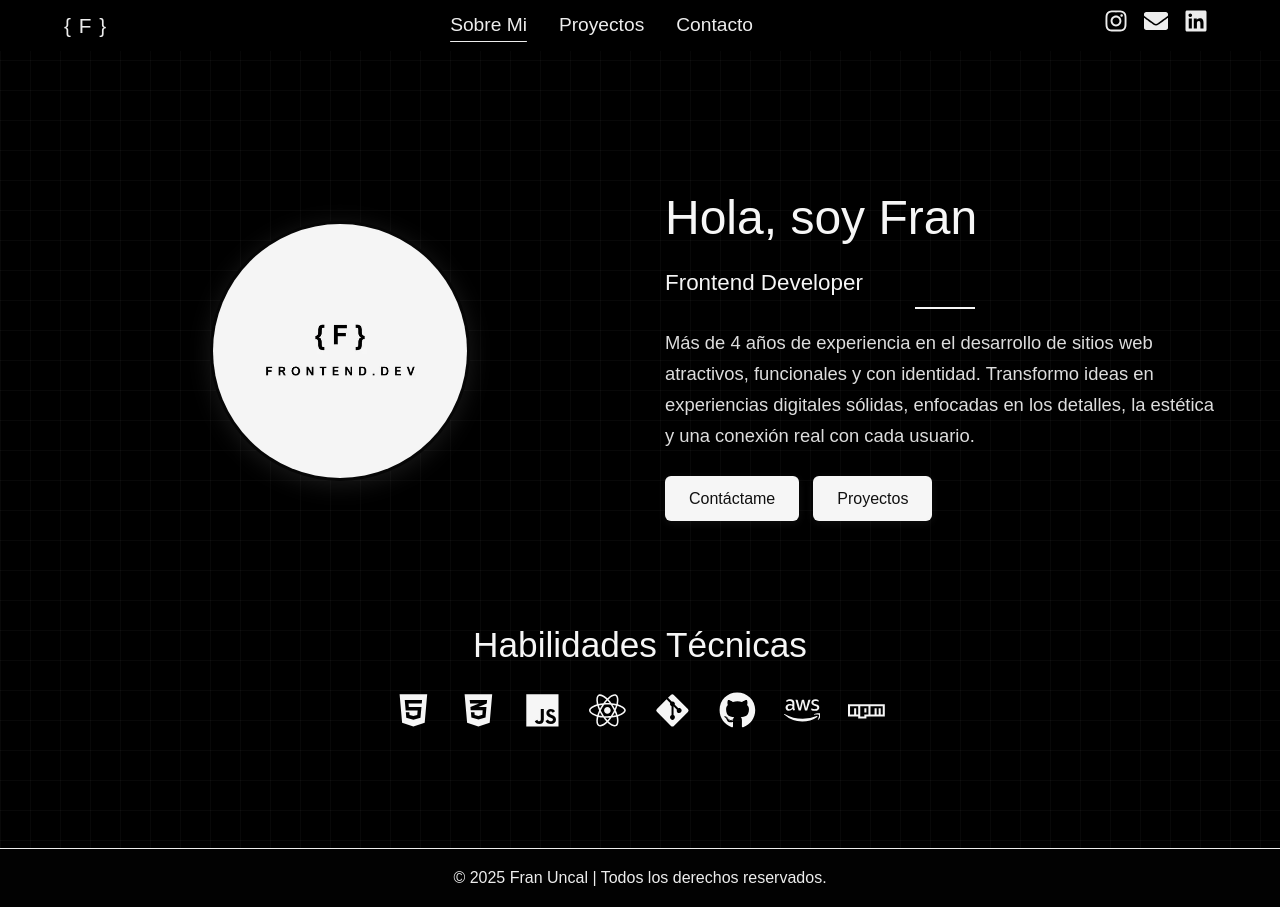
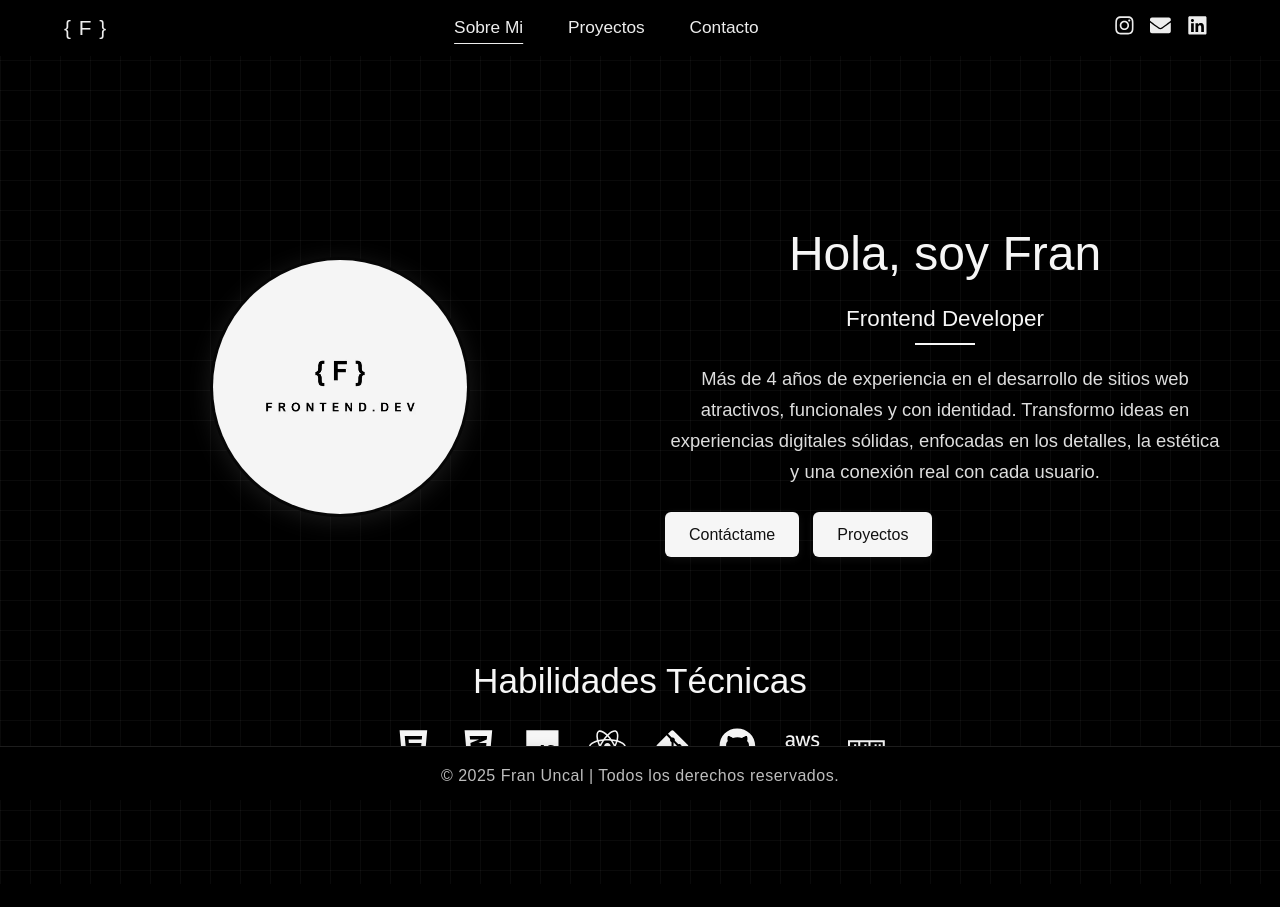
Before and after one commit to franuncal/FRANUNCAL-PORTFOLIO-WEB, a React (Vite) app: page / in a window 1280 px wide. After the commit the page ends 884 px from the top, so only its background shows below. Built offline with nearby package versions, Linux system fonts and the light colour scheme; a web font is replaced by a local one.

Commit message:
Confirma todos los cambios pendientes

```diff
--- a/package.json
+++ b/package.json
@@ -12,6 +12,7 @@
   "dependencies": {
     "bootstrap-icons": "^1.11.3",
     "font-awesome": "^4.7.0",
+    "gsap": "^3.13.0",
     "react": "^18.3.1",
     "react-dom": "^18.3.1",
     "react-icons": "^5.3.0",
--- a/src/App.css
+++ b/src/App.css
@@ -28,7 +28,17 @@ html {
 body {
   overflow-x: hidden;
   line-height: 1.6;
-  background-color: var(--bg-color);
+  background-color: #000;
+  background-image: linear-gradient(
+      to right,
+      rgba(255, 255, 255, 0.04) 1px,
+      transparent 1px
+    ),
+    linear-gradient(to bottom, rgba(255, 255, 255, 0.04) 1px, transparent 1px);
+  background-size: 30px 30px;
+  background-position: 0 0;
+  transition: background-position 0.3s;
+  padding-top: 56px;
 }
 
 h1,
--- a/src/components/Contacto/Contacto.jsx
+++ b/src/components/Contacto/Contacto.jsx
@@ -5,20 +5,80 @@ import {
   FaWhatsapp,
   FaLinkedin,
 } from "react-icons/fa";
+import { useRef, useEffect } from "react";
+import { gsap } from "gsap";
+import { ScrollTrigger } from "gsap/ScrollTrigger";
+
+gsap.registerPlugin(ScrollTrigger);
 
 export const Contacto = () => {
+  const titleRef = useRef(null);
+  const descRef = useRef(null);
+  const iconsRef = useRef(null);
+
+  useEffect(() => {
+    // Título: Fade in desde arriba
+    gsap.fromTo(
+      titleRef.current,
+      { y: -40, opacity: 0 },
+      {
+        y: 0,
+        opacity: 1,
+        duration: 0.8,
+        ease: "power2.out",
+        scrollTrigger: {
+          trigger: titleRef.current,
+          start: "top 90%",
+        },
+      }
+    );
+
+    // Descripción: Fade in desde abajo
+    gsap.fromTo(
+      descRef.current,
+      { y: 40, opacity: 0 },
+      {
+        y: 0,
+        opacity: 1,
+        duration: 0.8,
+        ease: "power2.out",
+        scrollTrigger: {
+          trigger: descRef.current,
+          start: "top 90%",
+        },
+      }
+    );
+
+    // Íconos sociales: Zoom + stagger
+    gsap.fromTo(
+      iconsRef.current.children,
+      { scale: 0.5, opacity: 0 },
+      {
+        scale: 1,
+        opacity: 1,
+        duration: 0.6,
+        stagger: 0.15,
+        ease: "back.out(1.7)",
+        scrollTrigger: {
+          trigger: iconsRef.current,
+          start: "top 95%",
+        },
+      }
+    );
+  }, []);
+
   return (
     <div className="contact-page">
       <div className="contact-container">
         <div className="contact-info">
-          <h2>Contacto</h2>
-          <p className="contact-description">
+          <h2 ref={titleRef}>Contacto</h2>
+          <p className="contact-description" ref={descRef}>
             Si tienes alguna pregunta o deseas colaborar, no dudes en
             contactarme a través de mis redes sociales o por email.
           </p>
         </div>
 
-        <div className="social-icons">
+        <div className="social-icons" ref={iconsRef}>
           <div className="social-item">
             <a
               href="https://wa.me/2324469630"
--- a/src/components/Footer/Footer.css
+++ b/src/components/Footer/Footer.css
@@ -1,14 +1,20 @@
 .footer {
-  background-color: var(--bg-color);
+  background-color: #000;
   color: var(--text-color);
-  padding: 1rem;
+  padding: 1rem 0 0.7rem 0;
   display: flex;
   justify-content: center;
   align-items: center;
-  border-top: 1px solid var(--text-color);
+  border-top: 1px solid rgba(237, 237, 237, 0.12);
   width: 100%;
   box-sizing: border-box;
-  overflow-x: hidden; /* Evita desbordamiento horizontal */
+  overflow-x: hidden;
+  position: fixed;
+  left: 0;
+  bottom: 0;
+  z-index: 100;
+  box-shadow: 0 -2px 8px rgba(0, 0, 0, 0.08);
+  text-align: center;
 }
 
 .footer-content {
@@ -21,10 +27,12 @@
   box-sizing: border-box;
 }
 
-.footer-left,
-.footer-right {
+.footer-left {
   flex: 1;
   text-align: center;
+  font-weight: 300;
+  letter-spacing: 0.5px;
+  opacity: 0.8;
 }
 
 /* Estilos responsivos */
--- a/src/components/Navbar/Navbar.css
+++ b/src/components/Navbar/Navbar.css
@@ -4,18 +4,18 @@ header {
   top: 0;
   left: 0;
   width: 100%;
-  background-color: #000; /* Fondo negro */
+  height: 56px;
+  background-color: #000;
   color: var(--text-color);
   font-family: "akatab", sans-serif;
   z-index: 1000;
-  padding: 0.4rem 0; /* Navbar más fino */
   display: flex;
   justify-content: center;
   align-items: center;
   box-shadow: 0 2px 8px rgba(0, 0, 0, 0.08);
 }
 
-/* Contenedor interno para centrar y limitar ancho */
+/* Contenedor interno */
 .navbar-inner {
   width: 100%;
   max-width: 1200px;
@@ -25,6 +25,7 @@ header {
   align-items: center;
   padding: 0 1.5rem;
   box-sizing: border-box;
+  height: 100%;
 }
 
 /* Logo */
@@ -33,6 +34,13 @@ header {
   color: var(--text-color);
   font-size: 1.3rem;
   letter-spacing: 1px;
+  font-weight: 500;
+  transition: color 0.3s, transform 0.3s;
+}
+
+.logo:hover {
+  color: var(--main-color);
+  transform: scale(1.08);
 }
 
 /* Navegación */
@@ -40,6 +48,8 @@ header {
   display: flex;
   flex-grow: 1;
   justify-content: center;
+  align-items: center;
+  height: 100%;
 }
 
 .nav-list {
@@ -47,18 +57,28 @@ header {
   display: flex;
   padding: 0;
   margin: 0;
+  height: 100%;
 }
 
 .nav-list li {
   margin: 0 1rem;
+  display: flex;
+  align-items: center;
 }
 
 .nav-list li a,
 .nav-list .inicio {
   text-decoration: none;
   color: var(--text-color);
-  font-size: 1.2rem;
-  font-weight: 200;
+  font-size: 1.08rem;
+  font-weight: 400;
+  transition: color 0.3s;
+  padding: 0.2rem 0.4rem;
+}
+
+.nav-list li a:hover,
+.nav-list .inicio:hover {
+  color: var(--main-color);
 }
 
 .nav-list .inicio {
@@ -71,12 +91,19 @@ header {
   cursor: pointer;
   display: flex;
   align-items: center;
+  height: 100%;
 }
 
 .social-icons-nav a {
   margin: 0 0.5rem;
-  font-size: 1.5rem;
+  font-size: 1.3rem;
   color: var(--text-color);
+  transition: color 0.3s, transform 0.3s;
+}
+
+.social-icons-nav a:hover {
+  color: var(--main-color);
+  transform: scale(1.12);
 }
 
 /* Menú hamburguesa */
@@ -87,6 +114,7 @@ header {
   display: none;
   flex-direction: column;
   cursor: pointer;
+  z-index: 1100;
 }
 
 .menu-toggle .bar {
@@ -104,25 +132,37 @@ header {
   }
 }
 
+@media (max-width: 900px) {
+  .navbar-inner {
+    max-width: 98vw;
+    padding: 0 0.5rem;
+  }
+  .nav-list li {
+    margin: 0 0.6rem;
+  }
+}
+
 @media (max-width: 768px) {
   header {
-    padding: 0.4rem 0;
+    height: 48px;
   }
 
   .navbar-inner {
     padding: 0 0.5rem;
+    height: 100%;
   }
 
   .nav {
     display: none;
     position: absolute;
-    top: 60px;
+    top: 48px;
     left: 0;
     width: 100%;
     background-color: #000;
     flex-direction: column;
     align-items: center;
     z-index: 999;
+    box-shadow: 0 2px 8px rgba(0, 0, 0, 0.12);
   }
 
   .nav.active {
@@ -134,21 +174,22 @@ header {
     padding: 0;
     margin: 0;
     width: 100%;
+    height: auto;
   }
 
   .nav-list li {
     margin: 1rem 0;
     text-align: center;
+    justify-content: center;
   }
 
   .nav-list li a {
-    font-size: 1.2rem;
+    font-size: 1rem;
+    padding: 0.5rem 0;
   }
 
   .logo {
-    flex: 1;
-    text-align: start;
-    font-size: 1.5rem;
+    font-size: 1.1rem;
   }
 
   .social-icons-nav {
--- a/src/components/Navbar/Navbar.jsx
+++ b/src/components/Navbar/Navbar.jsx
@@ -1,11 +1,16 @@
 // eslint-disable-next-line no-unused-vars
-import React, { useState } from "react";
+import React, { useState, useRef, useEffect } from "react";
 import { Link } from "react-router-dom";
 import { FaEnvelope, FaInstagram, FaLinkedin } from "react-icons/fa";
 import "./Navbar.css";
+// import { gsap } from "gsap";
 
 const Navbar = () => {
   const [isMenuOpen, setIsMenuOpen] = useState(false);
+  const navbarRef = useRef(null);
+  const logoRef = useRef(null);
+  const navListRef = useRef(null);
+  const socialRef = useRef(null);
 
   const toggleMenu = () => {
     setIsMenuOpen(!isMenuOpen);
@@ -15,10 +20,46 @@ const Navbar = () => {
     setIsMenuOpen(false);
   };
 
+  // useEffect(() => {
+  //   // Animación de entrada para el navbar
+  //   gsap.from(navbarRef.current, {
+  //     y: -60,
+  //     // opacity: 0,
+  //     duration: 1,
+  //     ease: "power2.out",
+  //   });
+  //   // Animación para el logo
+  //   gsap.from(logoRef.current, {
+  //     scale: 0.7,
+  //     // opacity: 0,
+  //     duration: 0.8,
+  //     delay: 0.3,
+  //     ease: "back.out(1.7)",
+  //   });
+  //   // Animación para los links
+  //   gsap.from(navListRef.current.children, {
+  //     y: -20,
+  //     // opacity: 0,
+  //     duration: 0.6,
+  //     stagger: 0.08,
+  //     delay: 0.5,
+  //     ease: "power2.out",
+  //   });
+  //   // Animación para los iconos sociales
+  //   gsap.from(socialRef.current.children, {
+  //     scale: 0.6,
+  //     // opacity: 0,
+  //     duration: 0.5,
+  //     stagger: 0.1,
+  //     delay: 0.7,
+  //     ease: "back.out(1.7)",
+  //   });
+  // }, []);
+
   return (
-    <header>
+    <header ref={navbarRef}>
       <div className="navbar-inner">
-        <a href="/" className="logo">
+        <a href="/" className="logo" ref={logoRef}>
           {"{ F }"}
         </a>
         <div
@@ -30,7 +71,7 @@ const Navbar = () => {
           <span className="bar"></span>
         </div>
         <nav className={`nav ${isMenuOpen ? "active" : ""}`}>
-          <ul className="nav-list">
+          <ul className="nav-list" ref={navListRef}>
             <li>
               <a className="inicio" href="/" onClick={closeMenu}>
                 Sobre Mi
@@ -48,7 +89,7 @@ const Navbar = () => {
             </li>
           </ul>
         </nav>
-        <div className="social-icons-nav">
+        <div className="social-icons-nav" ref={socialRef}>
           <a
             href="https://www.instagram.com/franuncal.dev/"
             target="_blank"
--- a/src/components/Proyectos/Proyectos.jsx
+++ b/src/components/Proyectos/Proyectos.jsx
@@ -2,25 +2,87 @@ import "./Proyectos.css";
 import img from "../../assets/img/img-proyectos/N1.webp";
 import img1 from "../../assets/img/img-proyectos/N8.webp";
 import img2 from "../../assets/img/img-proyectos/N2.webp";
-// import img3 from "../../assets/img/img-proyectos/unqui2.webp";
 import img4 from "../../assets/img/img-proyectos/N6.webp";
 import img5 from "../../assets/img/img-proyectos/N5.webp";
-// import img6 from "../../assets/img/img-proyectos/mi1.webp";
 import img7 from "../../assets/img/img-proyectos/N3.webp";
+import { FaHtml5, FaCss3Alt, FaJs, FaReact } from "react-icons/fa";
+import { useRef, useEffect } from "react";
+import { gsap } from "gsap";
+import { ScrollTrigger } from "gsap/ScrollTrigger";
 
-import { FaHtml5, FaCss3Alt, FaJs, FaReact } from "react-icons/fa"; // Importa los íconos de react-icons
+gsap.registerPlugin(ScrollTrigger);
 
 const Proyectos = () => {
+  const titleRef = useRef(null);
+  const descRef = useRef(null);
+  const cardsRef = useRef([]);
+
+  useEffect(() => {
+    // Título: Fade in desde arriba
+    gsap.fromTo(
+      titleRef.current,
+      { y: -40, opacity: 0 },
+      {
+        y: 0,
+        opacity: 1,
+        duration: 0.8,
+        ease: "power2.out",
+        scrollTrigger: {
+          trigger: titleRef.current,
+          start: "top 90%",
+        },
+      }
+    );
+
+    // Descripción: Fade in desde abajo
+    gsap.fromTo(
+      descRef.current,
+      { y: 40, opacity: 0 },
+      {
+        y: 0,
+        opacity: 1,
+        duration: 0.8,
+        ease: "power2.out",
+        scrollTrigger: {
+          trigger: descRef.current,
+          start: "top 90%",
+        },
+      }
+    );
+
+    // Tarjetas de proyectos: Zoom + stagger
+    gsap.fromTo(
+      cardsRef.current,
+      { scale: 0.7, opacity: 0 },
+      {
+        scale: 1,
+        opacity: 1,
+        duration: 0.7,
+        stagger: 0.15,
+        ease: "back.out(1.7)",
+        scrollTrigger: {
+          trigger: cardsRef.current[0],
+          start: "top 90%",
+        },
+      }
+    );
+  }, []);
+
+  // Helper para refs de tarjetas
+  const setCardRef = (el, i) => {
+    cardsRef.current[i] = el;
+  };
+
   return (
     <section id="projects" className="projects-section">
-      <h2>Mis proyectos</h2>
-      <p>
+      <h2 ref={titleRef}>Mis proyectos</h2>
+      <p ref={descRef}>
         Estos son algunos de los proyectos que he creado a lo largo de mi
         carrera como programador.
       </p>
       <div className="projects-container">
         {/* Fede */}
-        <div className="project-card">
+        <div className="project-card" ref={(el) => setCardRef(el, 0)}>
           <img src={img2} alt="Portfolio del realizador audiovisual" />
           <div className="project-info">
             <h3>FR - Realizador Audiovisual</h3>
@@ -46,7 +108,7 @@ const Proyectos = () => {
           </div>
         </div>
         {/* Grand Alyson */}
-        <div className="project-card">
+        <div className="project-card" ref={(el) => setCardRef(el, 1)}>
           <img src={img} alt="grand alyson web" />
           <div className="project-info">
             <h3>Grand Alyson - Proyecto Inmobiliario</h3>
@@ -72,7 +134,7 @@ const Proyectos = () => {
           </div>
         </div>
         {/* Silvestre */}
-        <div className="project-card">
+        <div className="project-card" ref={(el) => setCardRef(el, 2)}>
           <img src={img5} alt="Silvestre DDL" />
           <div className="project-info">
             <h3>Silvestre - Dulce de Leche</h3>
@@ -98,7 +160,7 @@ const Proyectos = () => {
           </div>
         </div>
         {/* Menta y Limon */}
-        <div className="project-card">
+        <div className="project-card" ref={(el) => setCardRef(el, 3)}>
           <img src={img7} alt="Alquileres Temporales" />
           <div className="project-info">
             <h3>Menta&Limon Cumbia</h3>
@@ -125,7 +187,7 @@ const Proyectos = () => {
           </div>
         </div>
         {/* Temistocles */}
-        <div className="project-card">
+        <div className="project-card" ref={(el) => setCardRef(el, 4)}>
           <img src={img4} alt="Cabanas Temistocles" />
           <div className="project-info">
             <h3>Cabañas Temistocles</h3>
@@ -150,9 +212,8 @@ const Proyectos = () => {
             </a>
           </div>
         </div>
-
         {/* Chand Mantra */}
-        <div className="project-card">
+        <div className="project-card" ref={(el) => setCardRef(el, 5)}>
           <img src={img1} alt="Chand Mantra" />
           <div className="project-info">
             <h3>Chand Mantra - Espejos de Diseño</h3>
--- a/src/components/Sobremi/SobreMi.css
+++ b/src/components/Sobremi/SobreMi.css
@@ -1,17 +1,9 @@
 .sobre-mi {
-  background-color: #000; /* Fondo negro */
-  background-image: linear-gradient(
-      to right,
-      rgba(255, 255, 255, 0.03) 1px,
-      transparent 1px
-    ),
-    linear-gradient(to bottom, rgba(255, 255, 255, 0.03) 1px, transparent 1px);
-  background-size: 30px 30px;
-  background-position: 0 0;
-  padding: 180px 0 40px 0; /* Aumenta el padding-top en vez de margin-top */
-  /* margin-top: 80px; <-- Elimina esta línea */
-  overflow-x: hidden;
+  padding: 160px 0 40px 0;
   color: #f6f6f6;
+  text-align: center;
+  position: relative;
+  overflow: hidden;
 }
 
 .sobre-mi-container {
--- a/src/components/Sobremi/SobreMi.jsx
+++ b/src/components/Sobremi/SobreMi.jsx
@@ -10,25 +10,155 @@ import {
 } from "react-icons/fa";
 import "./SobreMi.css";
 import img from "../../assets/img/logoB2.webp";
-// import pr from "../../assets/pdf/Propuesta de Proyecto.pdf";
+import { useRef, useEffect } from "react";
+import { gsap } from "gsap";
+import { ScrollTrigger } from "gsap/ScrollTrigger";
+
+gsap.registerPlugin(ScrollTrigger);
 
 export const SobreMi = () => {
+  const logoRef = useRef(null);
+  const titleRef = useRef(null);
+  const subtitleRef = useRef(null);
+  const paragraphRef = useRef(null);
+  const buttonsRef = useRef(null);
+  const iconsRef = useRef(null);
+
+  useEffect(() => {
+    // Logo: Zoom + giro suave
+    gsap.fromTo(
+      logoRef.current,
+      { scale: 0.4, rotate: -30, opacity: 0 },
+      {
+        scale: 1,
+        rotate: 0,
+        opacity: 1,
+        duration: 1.2,
+        ease: "power3.out",
+        scrollTrigger: {
+          trigger: logoRef.current,
+          start: "top 80%",
+        },
+      }
+    );
+
+    // Título: Entrada de letras de abajo hacia arriba, una a una
+    const title = titleRef.current;
+    const originalTitle = title.innerText;
+    const letters = originalTitle.split("");
+    title.innerHTML = letters
+      .map(
+        (char) =>
+          `<span style="display:inline-block">${
+            char === " " ? "&nbsp;" : char
+          }</span>`
+      )
+      .join("");
+
+    gsap.fromTo(
+      title.querySelectorAll("span"),
+      { y: 40, opacity: 0 },
+      {
+        y: 0,
+        opacity: 1,
+        duration: 0.7,
+        stagger: 0.06,
+        ease: "power2.out",
+        scrollTrigger: {
+          trigger: title,
+          start: "top 80%",
+        },
+      }
+    );
+
+    // Subtítulo: Fade in + desplazamiento desde la derecha
+    gsap.fromTo(
+      subtitleRef.current,
+      { x: 60, opacity: 0 },
+      {
+        x: 0,
+        opacity: 1,
+        duration: 0.8,
+        ease: "power2.out",
+        scrollTrigger: {
+          trigger: subtitleRef.current,
+          start: "top 85%",
+        },
+      }
+    );
+
+    // Párrafo: Fade in + desplazamiento desde abajo
+    gsap.fromTo(
+      paragraphRef.current,
+      { y: 30, opacity: 0 },
+      {
+        y: 0,
+        opacity: 1,
+        duration: 0.8,
+        ease: "power2.out",
+        scrollTrigger: {
+          trigger: paragraphRef.current,
+          start: "top 85%",
+        },
+      }
+    );
+
+    // Botones: Zoom + fade con stagger
+    gsap.fromTo(
+      buttonsRef.current.children,
+      { scale: 0.7, opacity: 0 },
+      {
+        scale: 1,
+        opacity: 1,
+        duration: 0.5,
+        stagger: 0.15,
+        ease: "back.out(1.7)",
+        scrollTrigger: {
+          trigger: buttonsRef.current,
+          start: "top 85%",
+        },
+      }
+    );
+
+    // Íconos: Aparecen con stagger y rebote
+    gsap.fromTo(
+      iconsRef.current.children,
+      { y: 40, opacity: 0 },
+      {
+        y: 0,
+        opacity: 1,
+        duration: 0.7,
+        stagger: 0.12,
+        ease: "bounce.out",
+        scrollTrigger: {
+          trigger: iconsRef.current,
+          start: "top 90%",
+        },
+      }
+    );
+  }, []);
+
   return (
     <section className="sobre-mi" id="sobre-mi">
       <div className="container sobre-mi-container">
-        <div className="image" data-aos="fade-right">
-          <img src={img} alt="Logo personal" className="profile-logo" />
+        <div className="image">
+          <img
+            ref={logoRef}
+            src={img}
+            alt="Logo personal"
+            className="profile-logo"
+          />
         </div>
-        <div className="text" data-aos="fade-left">
-          <h2>Hola, soy Fran</h2>
-          <h3>Frontend Developer</h3>
-          <p>
+        <div className="text">
+          <h2 ref={titleRef}>Hola, soy Fran</h2>
+          <h3 ref={subtitleRef}>Frontend Developer</h3>
+          <p ref={paragraphRef}>
             Más de 4 años de experiencia en el desarrollo de sitios web
             atractivos, funcionales y con identidad. Transformo ideas en
             experiencias digitales sólidas, enfocadas en los detalles, la
             estética y una conexión real con cada usuario.
           </p>
-          <div className="button-group">
+          <div className="button-group" ref={buttonsRef}>
             <a href="/contacto" className="btn btn-primary">
               Contáctame
             </a>
@@ -39,9 +169,9 @@ export const SobreMi = () => {
         </div>
       </div>
 
-      <div className="tecnologias" data-aos="fade-up">
+      <div className="tecnologias">
         <h2>Habilidades Técnicas</h2>
-        <div className="iconos-tecnologias">
+        <div className="iconos-tecnologias" ref={iconsRef}>
           <FaHtml5 className="icon icon-html" />
           <FaCss3Alt className="icon icon-css" />
           <FaJs className="icon icon-js" />
```
Also changed, not shown: src/App.jsx (+16 -3 lines), src/components/Contacto/Contacto.css (+2 -12 lines), src/components/Proyectos/Proyectos.css (+1 -9 lines), 1 other file (tests, documents, lock files or other folders).
